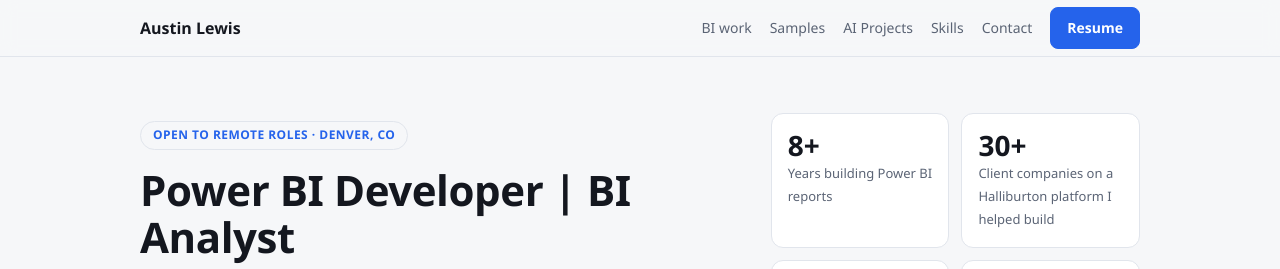
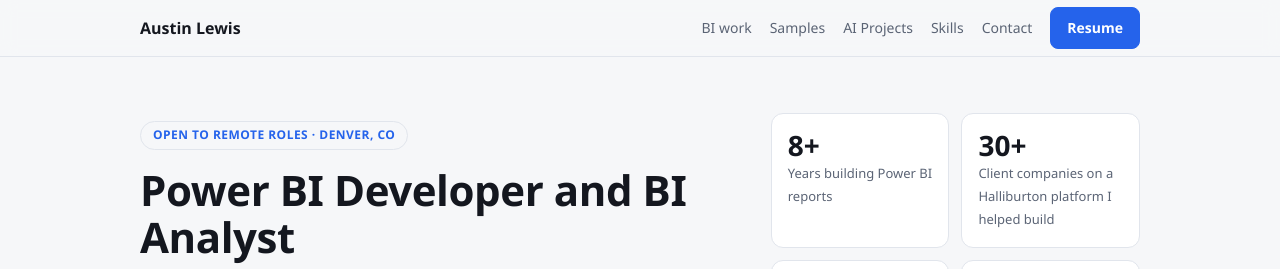
Before and after one commit to austinrlewis/austinrlewis.github.io, a plain HTML site: page index.html in a window 1280 px wide. Shown: the top 269 px of the page. Drawn offline with Linux system fonts and the light colour scheme.

Commit message:
Hero heading: Power BI Developer and BI Analyst

```diff
--- a/index.html
+++ b/index.html
@@ -14,9 +14,9 @@
 <meta property="og:title" content="Austin Lewis | Power BI Developer | BI Analyst, Denver (Remote)">
 <meta property="og:description" content="I build semantic models, reports and dashboards people trust, and I automate the work around them with Python and AI. Sample reports, projects and contact.">
 <meta property="og:url" content="https://austinrlewis.github.io/">
-<meta property="og:image" content="https://austinrlewis.github.io/assets/og-image.png?v=7">
+<meta property="og:image" content="https://austinrlewis.github.io/assets/og-image.png?v=8">
 <meta name="twitter:card" content="summary_large_image">
-<meta name="twitter:image" content="https://austinrlewis.github.io/assets/og-image.png?v=7">
+<meta name="twitter:image" content="https://austinrlewis.github.io/assets/og-image.png?v=8">
 <meta name="twitter:title" content="Austin Lewis | Power BI Developer | BI Analyst, Denver (Remote)">
 <meta name="twitter:description" content="I build semantic models, reports and dashboards people trust, and I automate the work around them with Python and AI.">
 <link rel="canonical" href="https://austinrlewis.github.io/">
@@ -324,7 +324,7 @@
   <div class="wrap">
     <div>
       <span class="eyebrow">Open to remote roles &middot; Denver, CO</span>
-      <h1><span class="sr-only">Austin Lewis, </span>Power BI Developer&nbsp;| BI Analyst</h1>
+      <h1><span class="sr-only">Austin Lewis, </span>Power BI Developer and BI Analyst</h1>
       <p class="lede">I build semantic models, reports and dashboards people trust, and I automate the work around them with Python and AI.</p>
       <ul class="chips" aria-label="Core tools">
         <li>Power BI</li><li>DAX</li><li>Snowflake</li><li>Azure BI</li><li>SQL</li><li>Python</li><li>Copilot</li>
```
Also changed, not shown: assets/og-image.png.
